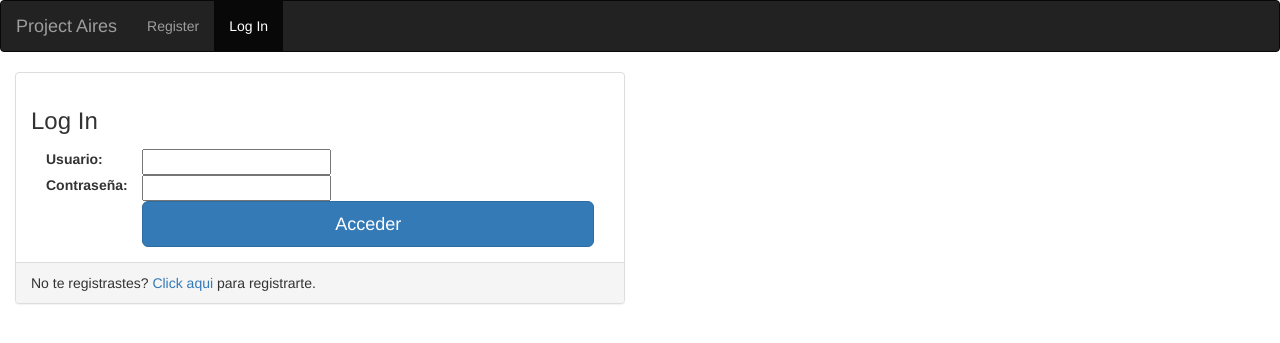
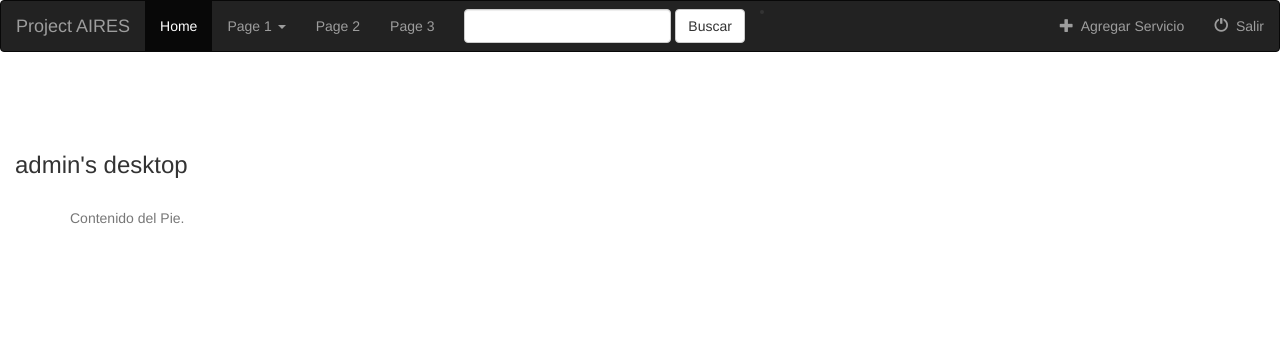
Before and after one commit to masterjumper/Project-AIRES, a Django app: page / in a window 1280 px wide. Shown: the top 343 px of the page. Run offline with Django 3.2, Linux system fonts and the light colour scheme; a user stored in the database is signed in; some libraries are stand-ins or nearby versions.

Commit message:
Add files via upload

```diff
--- a/project/web/templates/web/base.html
+++ b/project/web/templates/web/base.html
@@ -14,35 +14,30 @@
     <script src="#"></script>
 </head>
 <body>
-<nav class="navbar navbar-default navbar-fixed-top" >
+<nav class="navbar navbar-inverse">
   <div class="container-fluid">
             <div class="navbar-header">
-          <button type="button" class="navbar-toggle collapsed" data-toggle="collapse" data-target="#navbar" aria-expanded="false" aria-controls="navbar">
-            <span class="sr-only">Toggle navigation</span>
+            <button type="button" class="navbar-toggle" data-toggle="collapse" data-target="#topNavBar">
                 <span class="icon-bar"></span>
                 <span class="icon-bar"></span>
                 <span class="icon-bar"></span>
             </button>
-           <a class="navbar-brand" href="#">the A.I.R.E.S. project</a>
+            <a class="navbar-brand" href="{% url 'web:index' %}">Project AIRES</a>
         </div>
-        <div id="navbar" class="collapse navbar-collapse">
     <ul class="nav navbar-nav">
-          <!-- ITEMs-->
       <li class="active"><a href="#">Home</a></li>
-            <li><a href="#about">About</a></li>
-            <li><a href="#contact">Contact</a></li>
-            <li class="dropdown open">
-              <a href="#" class="dropdown-toggle" data-toggle="dropdown" role="button" aria-haspopup="true" aria-expanded="true">Lista <span class="caret"></span></a>
+      <li class="dropdown"><a class="dropdown-toggle" data-toggle="dropdown" href="#">Page 1 <span class="caret"></span></a>
         <ul class="dropdown-menu">
-                 <li class="#"><a href="#"><span class="glyphicon glyphicon-cd" aria-hidden="true"></span>&nbsp; Albums</a></li>
-                <li class="#"><a href="#"><span class="glyphicon glyphicon-music" aria-hidden="true"></span>&nbsp; Songs</a></li>
-                <li><a href="#">algo mas por aca</a></li>
-                <li role="separator" class="divider"></li>
-                <li class="dropdown-header">Una Categoria</li>
-                <li><a href="#">Link</a></li>
-                <li><a href="#">Otro link</a></li>
+          <li><a href="#">Page 1-1</a></li>
+          <li><a href="#">Page 1-2</a></li>
+          <li><a href="#">Page 1-3</a></li>
         </ul>
       </li>
+      <li><a href="#">Page 2</a></li>
+      <li><a href="#">Page 3</a></li>
+    </ul>
+    <li>
+
             <form class="navbar-form navbar-left" role="search" method="get" action="#">
                 <div class="form-group">
                     <input type="text" class="form-control" name="q" value="{{ request.GET.q }}">
@@ -52,15 +47,16 @@
                       <ul class="nav navbar-nav navbar-right">
                 <li>
                     <a href="#">
-                        <span class="glyphicon glyphicon-plus" aria-hidden="true"></span>&nbsp; Add Album
+                        <span class="glyphicon glyphicon-plus" aria-hidden="true"></span>&nbsp; Agregar Servicio
                     </a>
                 </li>
                 <li>
-                    <a href="#">
-                        <span class="glyphicon glyphicon-off" aria-hidden="true"></span>&nbsp; Logout
+                    <a href="{% url 'web:logout_user' %}">
+                        <span class="glyphicon glyphicon-off" aria-hidden="true"></span>&nbsp; Salir
                     </a>
                 </li>
             </ul>
+            </li>
         </div><!--/.nav-collapse -->
       </div>
     </nav>
--- a/project/web/templates/web/index.html
+++ b/project/web/templates/web/index.html
@@ -6,7 +6,7 @@
     <!-- Albums -->
     <div class="row">
         <div class="col-sm-12">
-            <h3>{{ user.username }}'s Albums</h3>
+            <h3>{{ user.username }}'s desktop</h3>
         </div>
         {% if albums %}
             {% for album in albums %}
@@ -44,11 +44,13 @@
         {% else %}
             <div class="col-sm-12">
                 <br>
+                <!--
                 <a href="#">
                     <button type="button" class="btn btn-success">
                         <span class="glyphicon glyphicon-plus"></span>&nbsp; Add an Album
                     </button>
                 </a>
+                -->
             </div>
         {% endif %}
     </div>
--- a/project/web/templates/web/login.html
+++ b/project/web/templates/web/login.html
@@ -13,14 +13,14 @@
                     {% if error_message %}
                         <p><strong>{{ error_message }}</strong></p>
                     {% endif %}
-                    <form class="form-signin" role="form" action="{% url 'web:login_user'%}" method="post" enctype="multipart/form-data">
+                    <form class="form-horizontal" role="form" action="{% url 'web:login_user'%}" method="post" enctype="multipart/form-data">
                         {% csrf_token %}
                         <div class="form-group">
                             <label class="control-label col-sm-2" for="id_username">
                                 Usuario:
                             </label>
                             <div class="col-sm-10">
-                                <input id="id_username" maxlength="30" name="username" type="text">
+                                <input id="id_username" maxlength="30" name="username" type="text" placeholder="ingrese nombre de usuario">
                             </div>
                         </div>
                         <div class="form-group">
@@ -28,12 +28,12 @@
                                 Contraseña:
                             </label>
                             <div class="col-sm-10">
-                                <input id="id_password" maxlength="30" name="password" type="password">
+                                <input id="id_password" maxlength="30" name="password" type="password" placeholder="ingrese su contraseña">
                             </div>
                         </div>
                         <div class="form-group">
                             <div class="col-sm-offset-2 col-sm-10">
-                                <button class="btn btn-lg btn-primary btn-block" type="submit">Acceder</button>
+                                <button class="btn btn-lg btn-primary" type="submit">Acceder</button>
                             </div>
                         </div>
                     </form>
--- a/project/web/views.py
+++ b/project/web/views.py
@@ -11,24 +11,24 @@
 def index(request):
     if not request.user.is_authenticated():
         return render(request, 'web/login.html')
-    #else:
+    else:
         #albums = Album.objects.filter(user=request.user)
         #song_results = Song.objects.all()
-        #query = request.GET.get("q")
-        #if query:
-        #    albums = albums.filter(
-        #        Q(album_title__icontains=query) |
-        #        Q(artist__icontains=query)
-        #    ).distinct()
-        #    song_results = song_results.filter(
-        #        Q(song_title__icontains=query)
-        #    ).distinct()
-        #    return render(request, 'music/index.html', {
-        #        'albums': albums,
-        #        'songs': song_results,
-        #    })
-    else:
-        return render(request, 'web/login.html', {})
+        query = request.GET.get("q")
+        if query:
+            albums = albums.filter(
+                Q(album_title__icontains=query) |
+                Q(artist__icontains=query)
+            ).distinct()
+            song_results = song_results.filter(
+                Q(song_title__icontains=query)
+            ).distinct()
+            return render(request, 'web/index.html', {
+                #'albums': albums,
+                #'songs': song_results,
+            })
+        else:
+            return render(request, 'web/index.html', {})
 
 
 def logout_user(request):
@@ -49,9 +49,9 @@
             if user.is_active:
                 login(request, user)
 #                albums = Album.objects.filter(user=request.user)
-#                return render(request, 'music/index.html', {'albums': albums})
+                return render(request, 'web/index.html', {})
             else:
-                return render(request, 'web/login.html', {'error_message': 'Your account has been disabled'})
+                return render(request, 'web/login.html', {'error_message': 'Su cuenta esta deshabilitada'})
         else:
             return render(request, 'web/login.html', {'error_message': 'Invalid login'})
     return render(request, 'web/login.html')
```
Also changed, not shown: project/db.sqlite3. Lines whose indentation alone changed are shown as unchanged.
